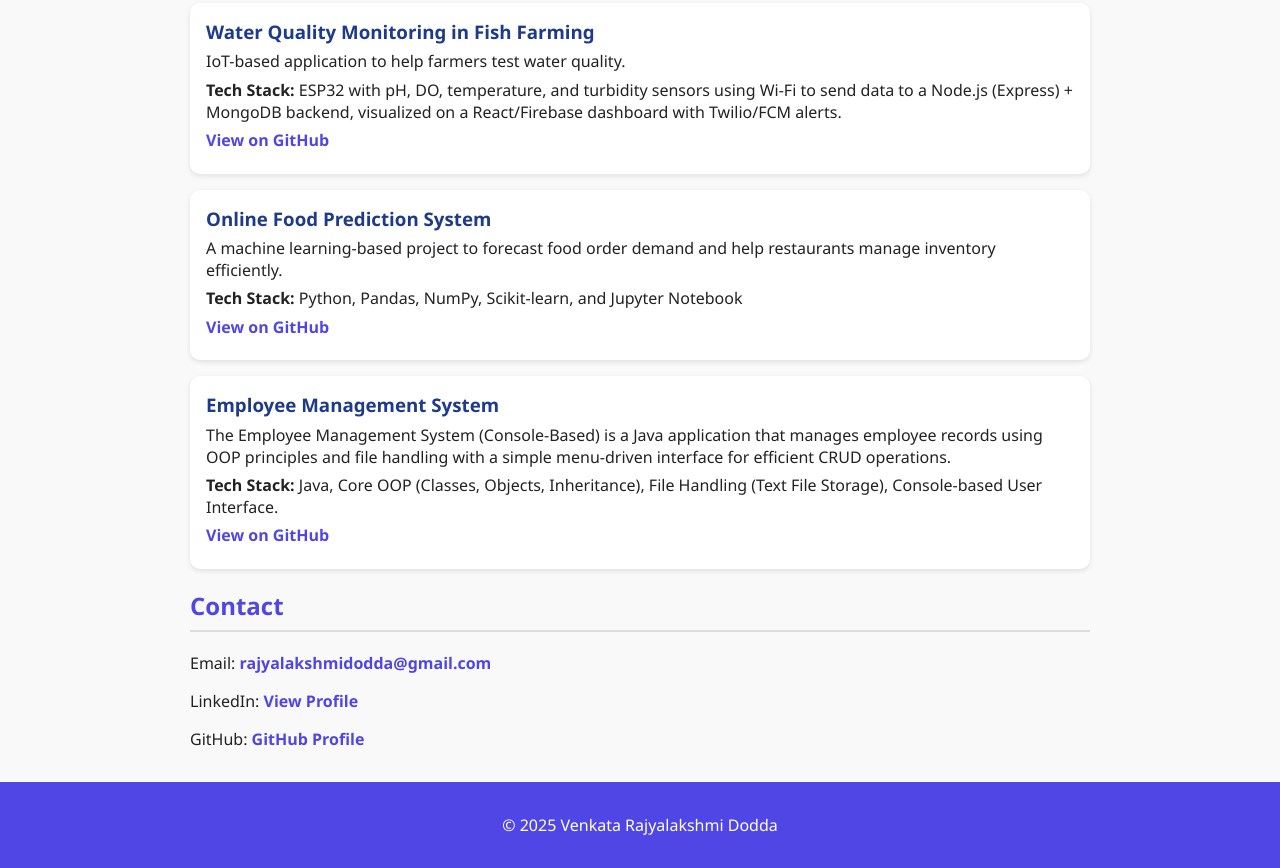
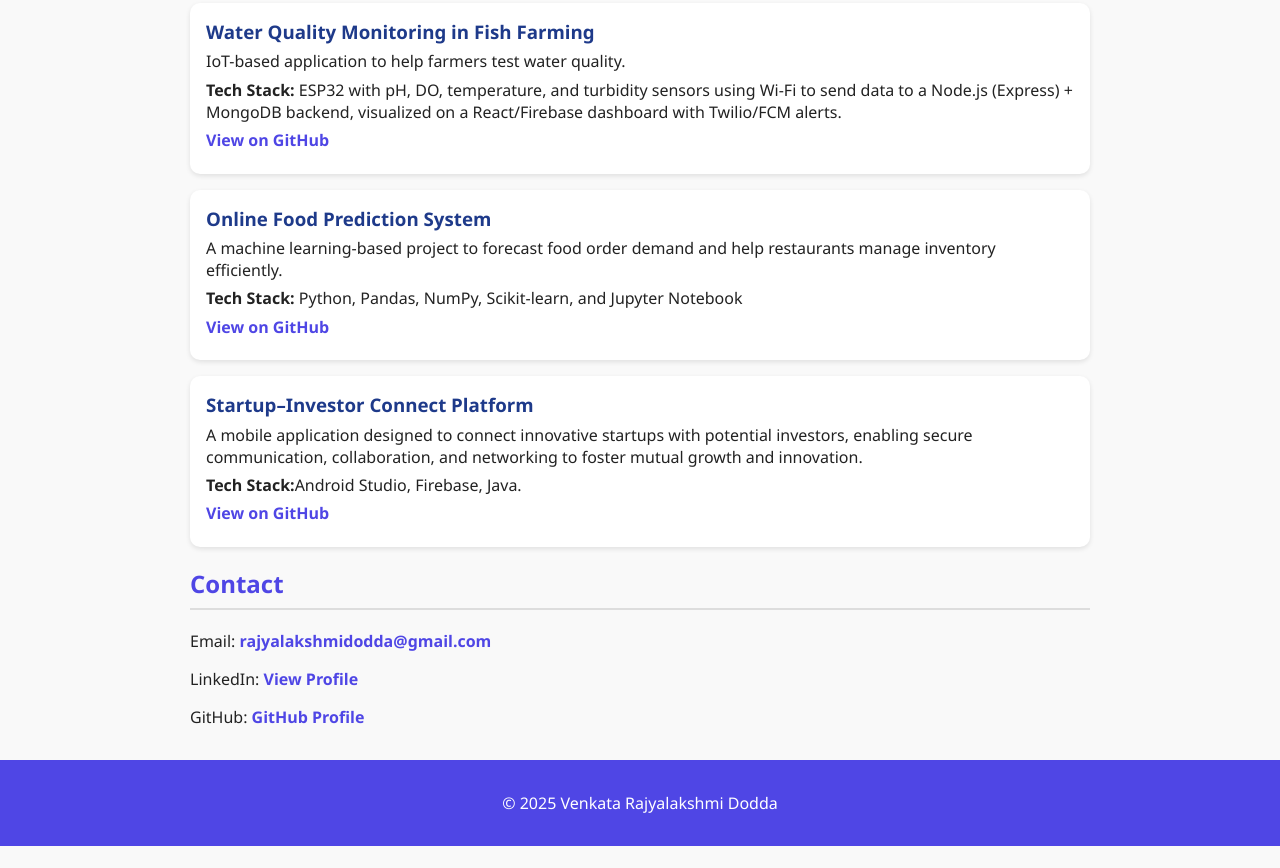
Before and after one commit to Rajyalakshmidodda/rajyalakshmi-portfolio, a plain HTML site: page index.html in a window 1280 px wide. Shown: the part 574-1442 px from the top of the page. After the commit the page ends 1420 px from the top, so only its background shows below. Drawn offline with Linux system fonts and the light colour scheme.

Commit message:
Update index.html
Improved structure and content of index.html — added new sections, fixed layout issues, and updated metadata for better readability and performance.

```diff
--- a/index.html
+++ b/index.html
@@ -124,9 +124,9 @@
       </div>
 
       <div class="project">
-        <h3>Employee Management System</h3>
-        <p>The Employee Management System (Console-Based) is a Java application that manages employee records using OOP principles and file handling with a simple menu-driven interface for efficient CRUD operations.</p>
-        <p><strong>Tech Stack:</strong> Java, Core OOP (Classes, Objects, Inheritance), File Handling (Text File Storage), Console-based User Interface.</p>
+        <h3>Startup–Investor Connect Platform</h3>
+        <p>A mobile application designed to connect innovative startups with potential investors, enabling secure communication, collaboration, and networking to foster mutual growth and innovation.</p>
+        <p><strong>Tech Stack:</strong>Android Studio, Firebase, Java.</p>
         <p><a href="https://github.com/RajyaLakshmi2004" target="_blank">View on GitHub</a></p>
       </div>
     </div>
```
